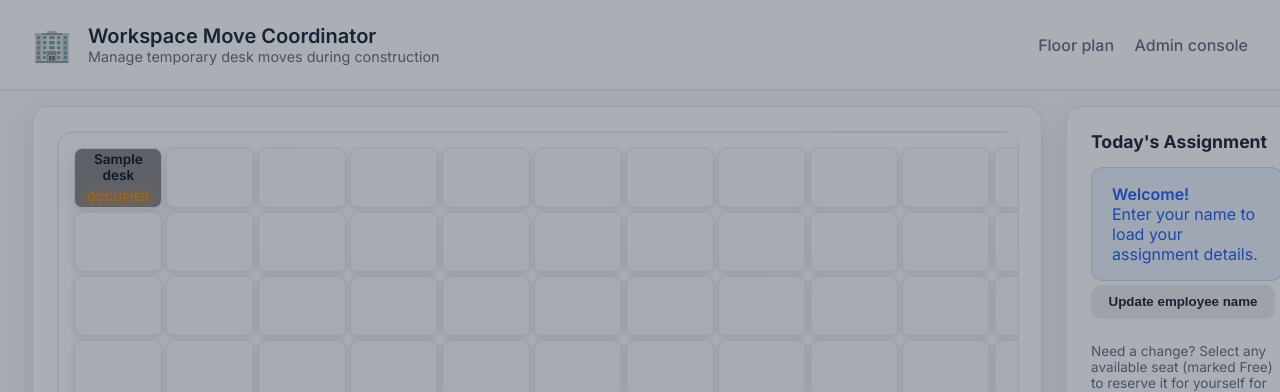
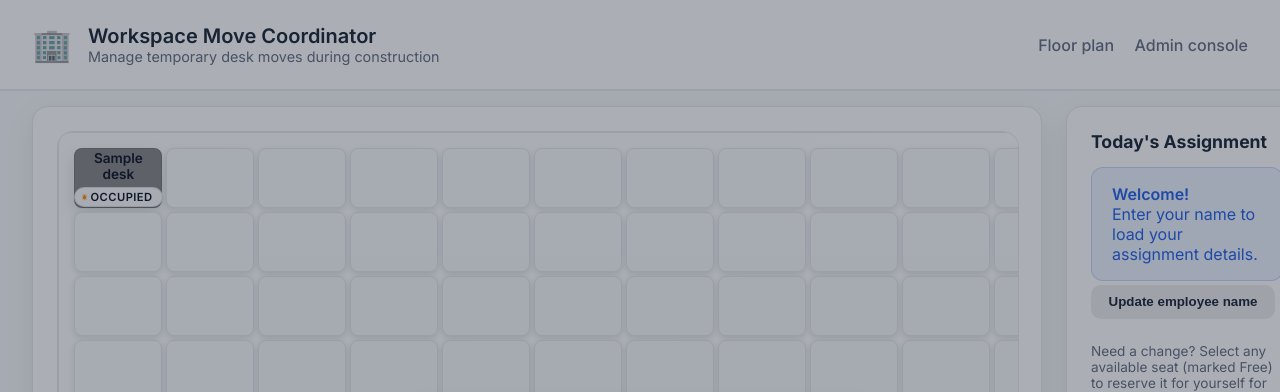
Before and after one commit to miles-howell/Window-Works, a Django app: page / in a window 1280 px wide. Shown: the top 392 px of the page. Run offline with Django 5.2, Linux system fonts and the light colour scheme; tables that the repository leaves empty hold one stand-in row (values such as "Sample post"); parts of the project's set-up code (start-up, migrations or seed data) failed here and were passed over.

Commit message:
Improve floorplan color contrast and update enrollment color

```diff
--- a/static/css/styles.css
+++ b/static/css/styles.css
@@ -192,11 +192,12 @@ body {
   box-sizing: border-box;
 }
 
+
 .grid-cell {
   position: relative;
   border-radius: 8px;
   border: 1px solid var(--border);
-  background: #f8fafc;
+  background: var(--cell-background, #f8fafc);
   display: flex;
   flex-direction: column;
   align-items: center;
@@ -204,10 +205,18 @@ body {
   text-align: center;
   font-size: 0.85rem;
   font-weight: 600;
-  color: #0f172a;
+  color: var(--cell-text-color, #0f172a);
   padding: 0.35rem;
   box-shadow: 0 2px 6px rgba(15, 23, 42, 0.12);
   transition: transform 0.2s ease, box-shadow 0.2s ease, border-color 0.2s ease;
+}
+
+.grid-cell[data-contrast="dark"] {
+  border-color: rgba(255, 255, 255, 0.35);
+}
+
+.grid-cell[data-contrast="light"] {
+  border-color: rgba(15, 23, 42, 0.12);
 }
 
 .grid-cell.has-desk {
@@ -240,34 +249,57 @@ body {
   outline-offset: -2px;
 }
 
+
+.grid-cell .desk-label {
+  color: inherit;
+}
+
 .grid-cell .status-pill {
+  position: relative;
   margin-top: 0.35rem;
   display: inline-flex;
   align-items: center;
   justify-content: center;
-  padding: 0.1rem 0.45rem;
+  padding: 0.2rem 0.6rem 0.2rem 1rem;
   border-radius: 999px;
   font-size: 0.7rem;
   font-weight: 600;
   text-transform: uppercase;
   letter-spacing: 0.04em;
-  color: rgba(15, 23, 42, 0.8);
-  background: rgba(255, 255, 255, 0.7);
+  background: rgba(255, 255, 255, 0.96);
+  color: #101828;
+  border: 1px solid rgba(15, 23, 42, 0.12);
+  box-shadow: 0 1px 2px rgba(15, 23, 42, 0.12);
+  line-height: 1;
+}
+
+.grid-cell .status-pill::before {
+  content: "";
+  position: absolute;
+  left: 0.45rem;
+  top: 50%;
+  transform: translateY(-50%);
+  width: 0.35rem;
+  height: 0.35rem;
+  border-radius: 999px;
+  background: var(--status-accent, var(--accent));
+  box-shadow: inset 0 0 0 1px rgba(255, 255, 255, 0.75);
 }
 
 .grid-cell .status-pill.status-free {
-  background: rgba(3, 152, 85, 0.15);
-  color: var(--success);
+  --status-accent: var(--success);
 }
 
 .grid-cell .status-pill.status-occupied {
-  background: rgba(247, 144, 9, 0.15);
-  color: var(--warning);
+  --status-accent: var(--warning);
 }
 
 .grid-cell .status-pill.status-blocked {
-  background: rgba(217, 45, 32, 0.2);
-  color: var(--danger);
+  --status-accent: var(--danger);
+}
+
+.grid-cell[data-contrast="dark"] .status-pill {
+  box-shadow: 0 1px 3px rgba(15, 23, 42, 0.4);
 }
 
 .grid-cell .grid-cell-meta {
@@ -308,17 +340,14 @@ body {
 }
 
 .grid-cell.blocked .status-pill {
+  background: rgba(15, 23, 42, 0.85);
   color: #fff;
-  background: rgba(15, 23, 42, 0.35);
-}
-
-.grid-cell.occupied {
-  color: #0f172a;
+  border-color: rgba(15, 23, 42, 0.6);
 }
 
 .grid-cell.free {
   border: 2px dashed rgba(37, 99, 235, 0.45);
-  color: var(--accent);
+  color: inherit;
 }
 
 .layout-editor {
--- a/static/js/floorplan.js
+++ b/static/js/floorplan.js
@@ -15,6 +15,176 @@
   floorplanCanvas.style.setProperty("--grid-columns", String(gridColumns));
 
   const cellMap = new Map();
+
+  const DEFAULT_TEXT_COLOR = "#0f172a";
+  const LIGHT_TEXT_COLOR = "#ffffff";
+  const WHITE_RGB = { r: 255, g: 255, b: 255 };
+  const BLACK_RGB = { r: 0, g: 0, b: 0 };
+
+  function clampChannel(value) {
+    return Math.min(Math.max(Math.round(value), 0), 255);
+  }
+
+  function hexToRgb(hex) {
+    if (!hex) {
+      return null;
+    }
+    let normalized = hex.trim();
+    if (!normalized) {
+      return null;
+    }
+    if (normalized.startsWith("#")) {
+      normalized = normalized.slice(1);
+    }
+    const rgbMatch = normalized.match(/^rgb\((\d{1,3})\s*,\s*(\d{1,3})\s*,\s*(\d{1,3})\s*\)$/i);
+    if (rgbMatch) {
+      return {
+        r: clampChannel(parseInt(rgbMatch[1], 10)),
+        g: clampChannel(parseInt(rgbMatch[2], 10)),
+        b: clampChannel(parseInt(rgbMatch[3], 10)),
+      };
+    }
+    if (!/^([0-9a-f]{3}|[0-9a-f]{6})$/i.test(normalized)) {
+      return null;
+    }
+    if (normalized.length === 3) {
+      normalized = normalized
+        .split("")
+        .map((char) => char + char)
+        .join("");
+    }
+    const numericValue = parseInt(normalized, 16);
+    return {
+      r: (numericValue >> 16) & 255,
+      g: (numericValue >> 8) & 255,
+      b: numericValue & 255,
+    };
+  }
+
+  function rgbToHex(rgb) {
+    if (!rgb) {
+      return "";
+    }
+    const toHex = (value) => clampChannel(value).toString(16).padStart(2, "0");
+    return `#${toHex(rgb.r)}${toHex(rgb.g)}${toHex(rgb.b)}`.toUpperCase();
+  }
+
+  function srgbToLinear(value) {
+    const channel = value <= 0 ? 0 : value >= 1 ? 1 : value;
+    return channel <= 0.04045 ? channel / 12.92 : ((channel + 0.055) / 1.055) ** 2.4;
+  }
+
+  function relativeLuminance(rgb) {
+    if (!rgb) {
+      return 0;
+    }
+    const r = srgbToLinear(rgb.r / 255);
+    const g = srgbToLinear(rgb.g / 255);
+    const b = srgbToLinear(rgb.b / 255);
+    return 0.2126 * r + 0.7152 * g + 0.0722 * b;
+  }
+
+  const DARK_TEXT_RGB = hexToRgb(DEFAULT_TEXT_COLOR);
+  const LIGHT_TEXT_RGB = hexToRgb(LIGHT_TEXT_COLOR);
+  const DARK_TEXT_LUMINANCE = relativeLuminance(DARK_TEXT_RGB);
+  const LIGHT_TEXT_LUMINANCE = relativeLuminance(LIGHT_TEXT_RGB);
+
+  function contrastRatio(l1, l2) {
+    const lighter = Math.max(l1, l2);
+    const darker = Math.min(l1, l2);
+    return (lighter + 0.05) / (darker + 0.05);
+  }
+
+  function mixRgb(source, target, amount) {
+    const mix = Math.min(Math.max(amount, 0), 1);
+    return {
+      r: clampChannel(source.r + (target.r - source.r) * mix),
+      g: clampChannel(source.g + (target.g - source.g) * mix),
+      b: clampChannel(source.b + (target.b - source.b) * mix),
+    };
+  }
+
+  function computeAccessibleColors(color) {
+    const baseRgb = hexToRgb(color);
+    if (!baseRgb) {
+      return {
+        background: color || "",
+        textColor: DEFAULT_TEXT_COLOR,
+        theme: "light",
+      };
+    }
+
+    let textColor = DEFAULT_TEXT_COLOR;
+    let textRgb = DARK_TEXT_RGB;
+    let textLuminance = DARK_TEXT_LUMINANCE;
+    const baseLuminance = relativeLuminance(baseRgb);
+    let contrast = contrastRatio(baseLuminance, textLuminance);
+    let mixTarget = WHITE_RGB;
+
+    const contrastWithLight = contrastRatio(baseLuminance, LIGHT_TEXT_LUMINANCE);
+    if (contrastWithLight > contrast) {
+      textColor = LIGHT_TEXT_COLOR;
+      textRgb = LIGHT_TEXT_RGB;
+      textLuminance = LIGHT_TEXT_LUMINANCE;
+      contrast = contrastWithLight;
+      mixTarget = BLACK_RGB;
+    }
+
+    let adjustedRgb = baseRgb;
+
+    if (contrast < 4.5) {
+      const steps = 6;
+      const increment = 0.12;
+      for (let index = 1; index <= steps; index += 1) {
+        adjustedRgb = mixRgb(baseRgb, mixTarget, increment * index);
+        const adjustedLuminance = relativeLuminance(adjustedRgb);
+        contrast = contrastRatio(adjustedLuminance, textLuminance);
+        if (contrast >= 4.5) {
+          break;
+        }
+      }
+
+      if (contrast < 4.5) {
+        const alternativeRgb = textColor === LIGHT_TEXT_COLOR ? DARK_TEXT_RGB : LIGHT_TEXT_RGB;
+        const alternativeLuminance = textColor === LIGHT_TEXT_COLOR ? DARK_TEXT_LUMINANCE : LIGHT_TEXT_LUMINANCE;
+        const alternativeContrast = contrastRatio(baseLuminance, alternativeLuminance);
+        if (alternativeContrast > contrast) {
+          textColor = textColor === LIGHT_TEXT_COLOR ? DEFAULT_TEXT_COLOR : LIGHT_TEXT_COLOR;
+          textRgb = alternativeRgb;
+          textLuminance = alternativeLuminance;
+          adjustedRgb = baseRgb;
+          contrast = alternativeContrast;
+        }
+      }
+    }
+
+    return {
+      background: rgbToHex(adjustedRgb),
+      textColor,
+      theme: textColor === LIGHT_TEXT_COLOR ? "dark" : "light",
+    };
+  }
+
+  function applyAccessibleCellStyles(cell, fillColor) {
+    if (!cell) {
+      return null;
+    }
+    if (!fillColor) {
+      cell.style.removeProperty("--cell-background");
+      cell.style.removeProperty("--cell-text-color");
+      cell.style.background = "";
+      cell.style.color = "";
+      cell.removeAttribute("data-contrast");
+      return null;
+    }
+    const accessible = computeAccessibleColors(fillColor);
+    cell.style.setProperty("--cell-background", accessible.background);
+    cell.style.setProperty("--cell-text-color", accessible.textColor);
+    cell.style.background = accessible.background;
+    cell.style.color = accessible.textColor;
+    cell.dataset.contrast = accessible.theme;
+    return accessible;
+  }
 
   const nameModal = document.getElementById("name-modal");
   const deskModal = document.getElementById("desk-modal");
@@ -150,11 +320,9 @@
     cell.dataset.deskId = desk.identifier;
 
     if (desk.status === "blocked") {
-      cell.style.background = "";
-    } else if (fillColor) {
-      cell.style.background = fillColor;
+      applyAccessibleCellStyles(cell, "");
     } else {
-      cell.style.background = "";
+      applyAccessibleCellStyles(cell, fillColor);
     }
 
     const statusLabel = statusLabelForDesk(desk);
@@ -193,6 +361,22 @@
     }
     deskMap.forEach((desk) => {
       updateCellForDesk(desk);
+    });
+  }
+
+  function adjustLegendColors() {
+    const swatches = document.querySelectorAll(".legend-swatch[data-color]");
+    swatches.forEach((swatch) => {
+      const colorValue = swatch.dataset.color;
+      if (!colorValue) {
+        return;
+      }
+      const accessible = computeAccessibleColors(colorValue);
+      swatch.style.background = accessible.background;
+      swatch.style.borderColor =
+        accessible.theme === "dark"
+          ? "rgba(255, 255, 255, 0.6)"
+          : "rgba(15, 23, 42, 0.12)";
     });
   }
 
@@ -383,6 +567,7 @@
   });
 
   renderFloorplan();
+  adjustLegendColors();
   initNameModal();
   loadAssignmentInfo();
 })();
--- a/templates/floorplan/index.html
+++ b/templates/floorplan/index.html
@@ -52,7 +52,7 @@
       <div class="legend">
         {% for department in departments %}
           <div class="legend-item">
-            <span class="legend-swatch" style="background: {{ department.color }}"></span>
+            <span class="legend-swatch" data-color="{{ department.color }}" style="background: {{ department.color }}"></span>
             <span>{{ department.name }}</span>
           </div>
         {% endfor %}
```
Also changed, not shown: floorplan/fixtures/floorplan_layout.json.
